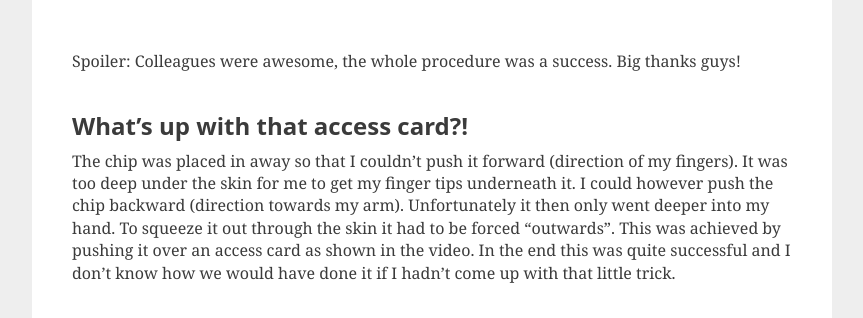
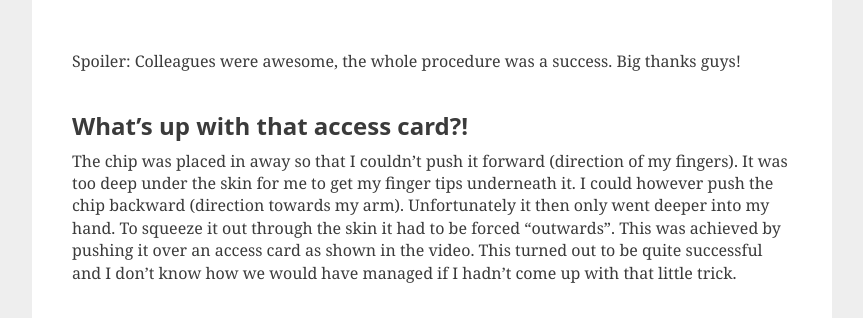
Before and after one commit to aioobe/aioobe.github.io, a Jekyll site: the page built from _posts/2019-01-27-Removing-my-NFC-implant.md, in a window 1280 px wide and 900 px high, scrolled down 1360 px, cut to the strip 582-900 px from the top of the window. Shown: the whole strip, without its empty margins (208-1071 px from the left). Built offline with Jekyll 4.4.1, drawn with Linux system fonts in a browser that asks for light colours; some of the changed text lies outside the part shown.

Commit message:
Minor rewording in last blog post.

```diff
--- a/_posts/2019-01-27-Removing-my-NFC-implant.md
+++ b/_posts/2019-01-27-Removing-my-NFC-implant.md
@@ -19,9 +19,9 @@ I'm quite sure I was just unlucky and got what we in Sweden call a "monday unit"
 
 Extracting the chip
 -------------------
-At first I was a bit disappointed and sad. My wonderful little toy that had offered me so much fun the past weeks had died! After a couple of days I got over it (shit happens, life's life) and started to get a little excited over the procedure of taking it out.
+At first I was a bit disappointed and sad. My wonderful little toy that had offered me so much fun the past weeks had died! After a couple of days I got over it. Shit happens. Life's life. I started to think about how to get it out.
 
-I watched [this video](https://www.youtube.com/watch?v=_FEWrnPHFPw) and it looked pretty easy. I had read somewhere that it would cost about $200 at a piercing studio to get it out. I wasn't too keen on paying that money for someone to do a 2 mm cut and squeeze it out for me. Instead I talked my colleague into doing it.
+I watched [this video](https://www.youtube.com/watch?v=_FEWrnPHFPw) and it looked pretty easy. I had read somewhere that it would cost about $200 at a piercing studio to get it out. I wasn't too keen on paying that money for someone to do a 2 mm cut and squeeze it out. Instead I talked my colleague into doing it.
 
 Here's what I bought:
 
@@ -37,4 +37,4 @@ Spoiler: Colleagues were awesome, the whole procedure was a success. Big thanks
 
 What's up with that access card?!
 ---------------------------------
-The chip was placed in away so that I couldn't push it forward (direction of my fingers). It was too deep under the skin for me to get my finger tips underneath it. I could however push the chip backward (direction towards my arm). Unfortunately it then only went deeper into my hand. To squeeze it out through the skin it had to be forced "outwards". This was achieved by pushing it over an access card as shown in the video. In the end this was quite successful and I don't know how we would have done it if I hadn't come up with that little trick.
+The chip was placed in away so that I couldn't push it forward (direction of my fingers). It was too deep under the skin for me to get my finger tips underneath it. I could however push the chip backward (direction towards my arm). Unfortunately it then only went deeper into my hand. To squeeze it out through the skin it had to be forced "outwards". This was achieved by pushing it over an access card as shown in the video. This turned out to be quite successful and I don't know how we would have managed if I hadn't come up with that little trick.
```
